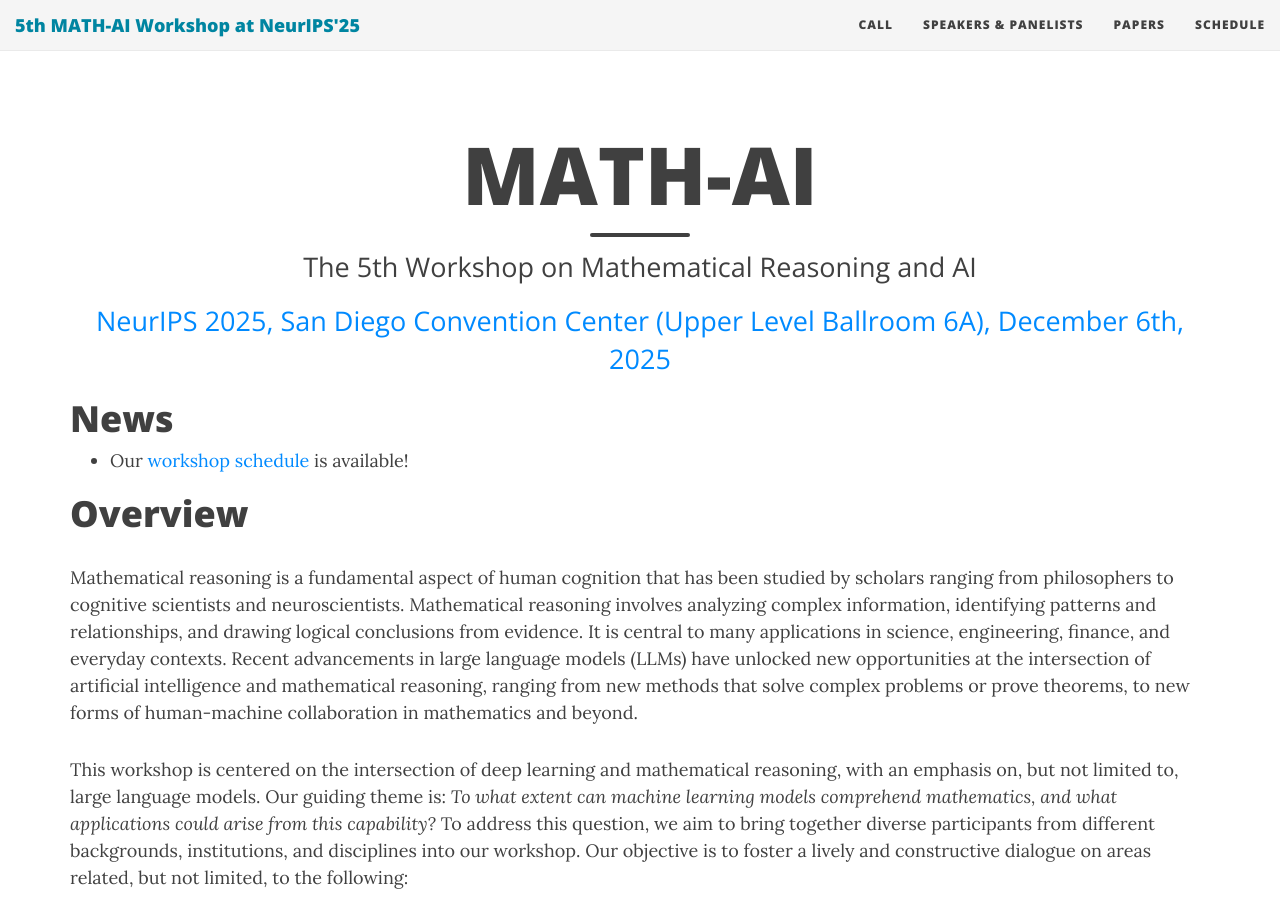
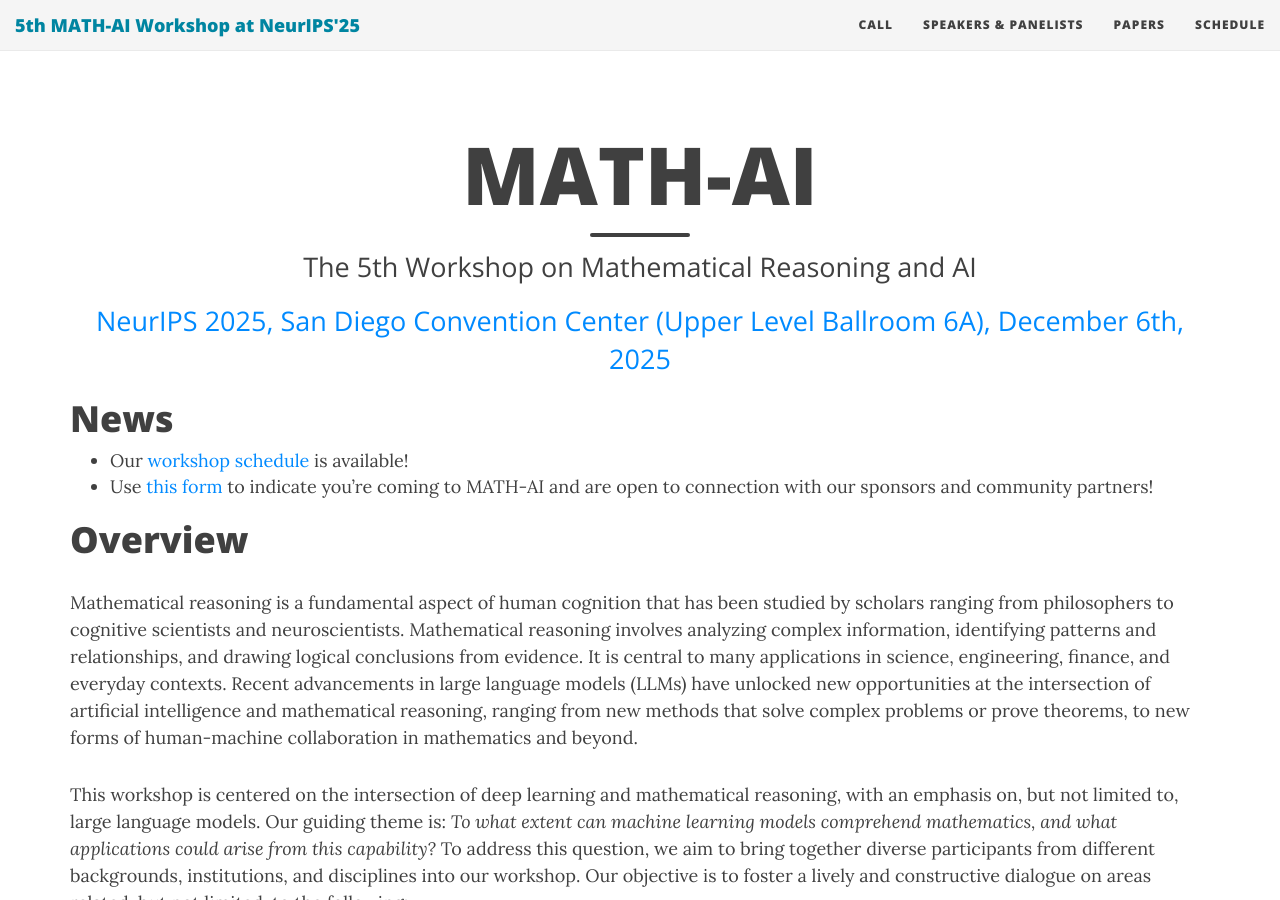
Before and after one commit to mathai2025/mathai2025.github.io, a Jekyll site: the page built from index.md, in a window 1280 px wide and 900 px high. Built offline with Jekyll 4.4.1, drawn with Linux system fonts in a browser that asks for light colours; nearby versions of some CDN libraries.

Commit message:
Add MATH-AI connection form to news section
Added a new item to the news section regarding a form for MATH-AI.

```diff
--- a/index.md
+++ b/index.md
@@ -16,6 +16,7 @@ use-site-title: true
 
 # News
 * Our <a href="https://mathai2025.github.io/schedule/">workshop schedule</a> is available!
+* Use <a href="https://forms.gle/sNe6zNo4ECgcpMcG9">this form</a> to indicate you're coming to MATH-AI and are open to connection with our sponsors and community partners!
 
 
 
```
